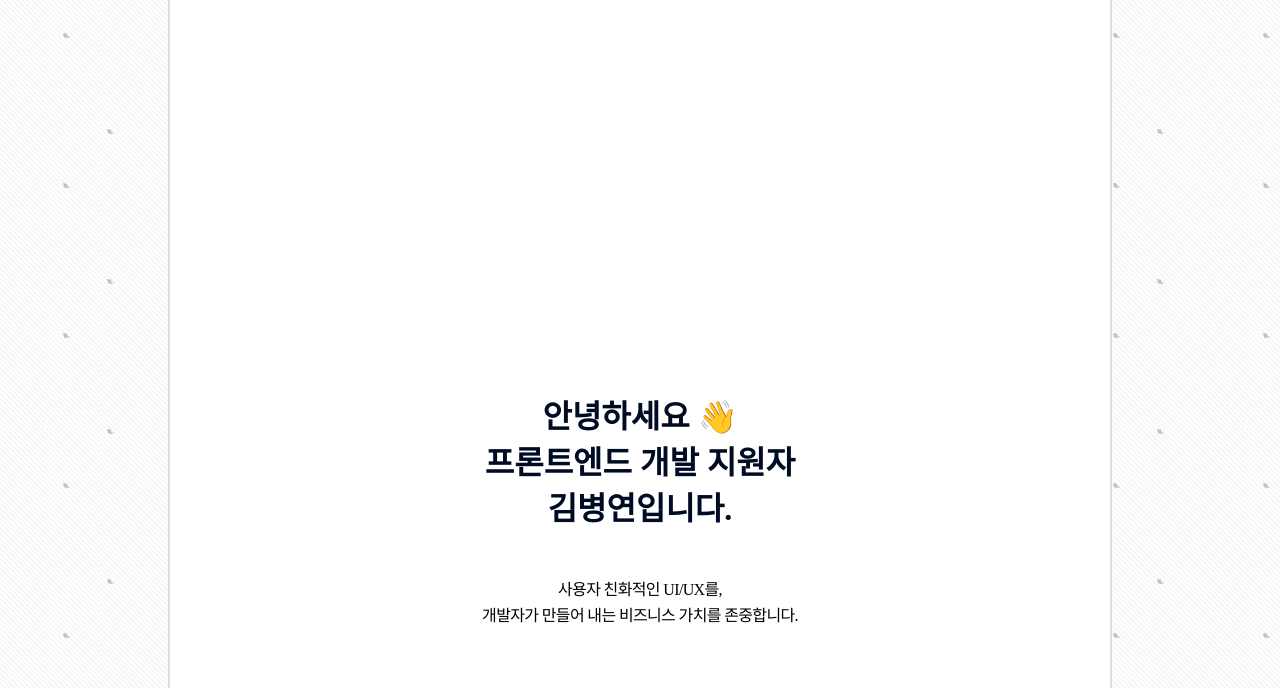
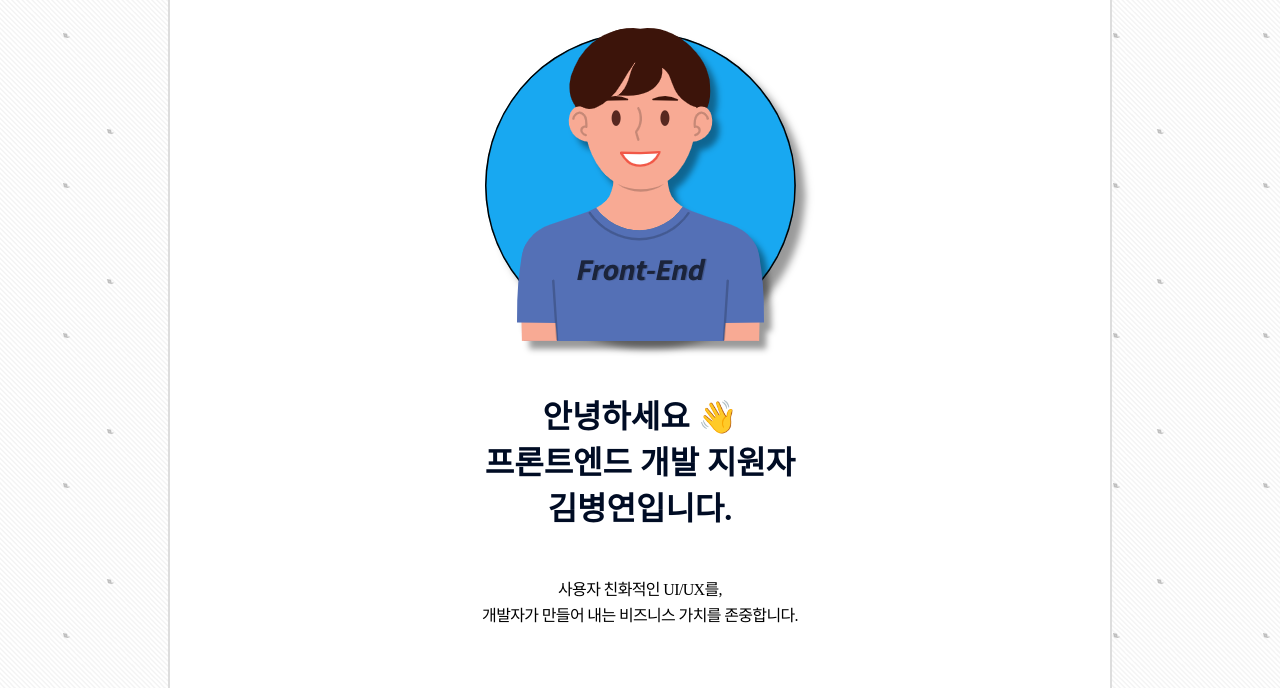
Before and after one commit to ByungyeonKim/FrontEnd-portfolio, a plain HTML site: page index.html in a window 1280 px wide. Shown: the part 71-759 px from the top of the page. Drawn offline with Linux system fonts and the light colour scheme; some packages are replaced by stand-ins of ours; a script that the page names is missing.

Commit message:
Change: Avatar tag div -> img

```diff
--- a/index.html
+++ b/index.html
@@ -73,7 +73,11 @@
     </header>
     <main>
       <section class="intro-section" id="intro">
-        <div class="avatar"></div>
+        <img
+          src="./image/avatar.png"
+          alt="아바타 일러스트"
+          class="avatar"
+        />
         <h1 class="intro">
           안녕하세요 👋<br />
           프론트엔드 개발 지원자<br />
```
